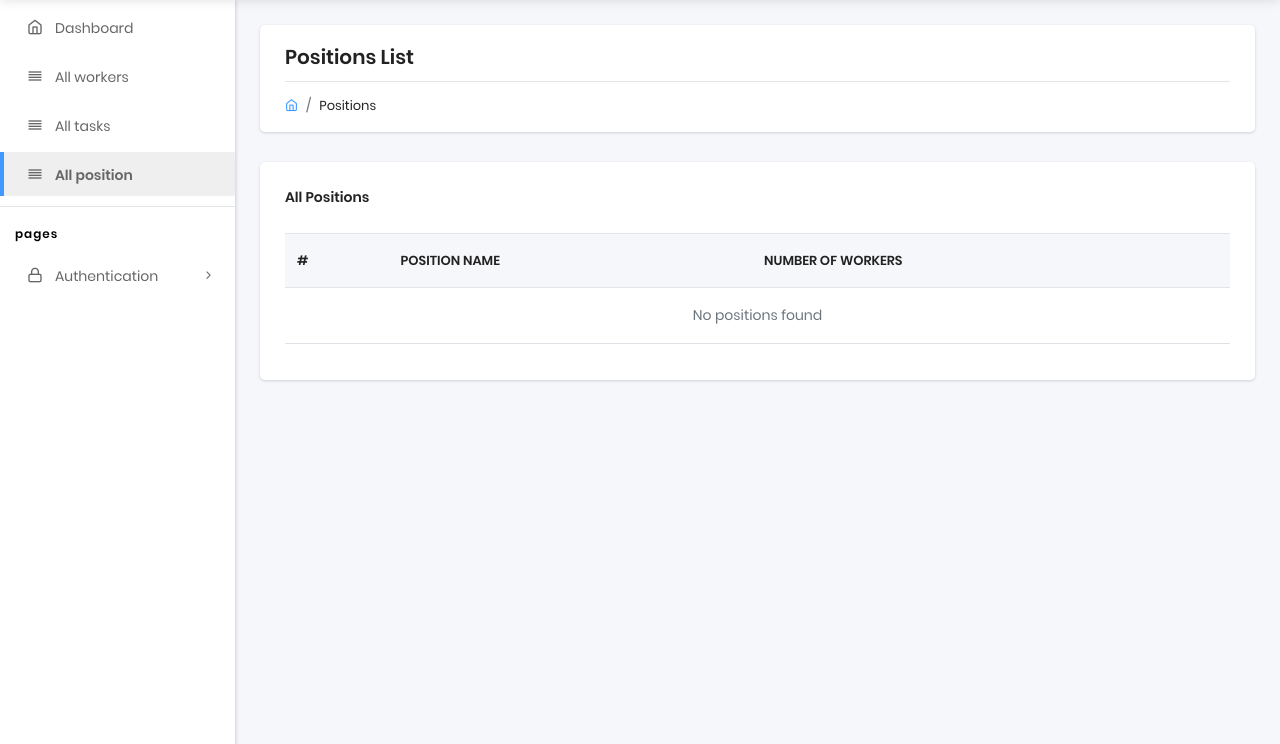
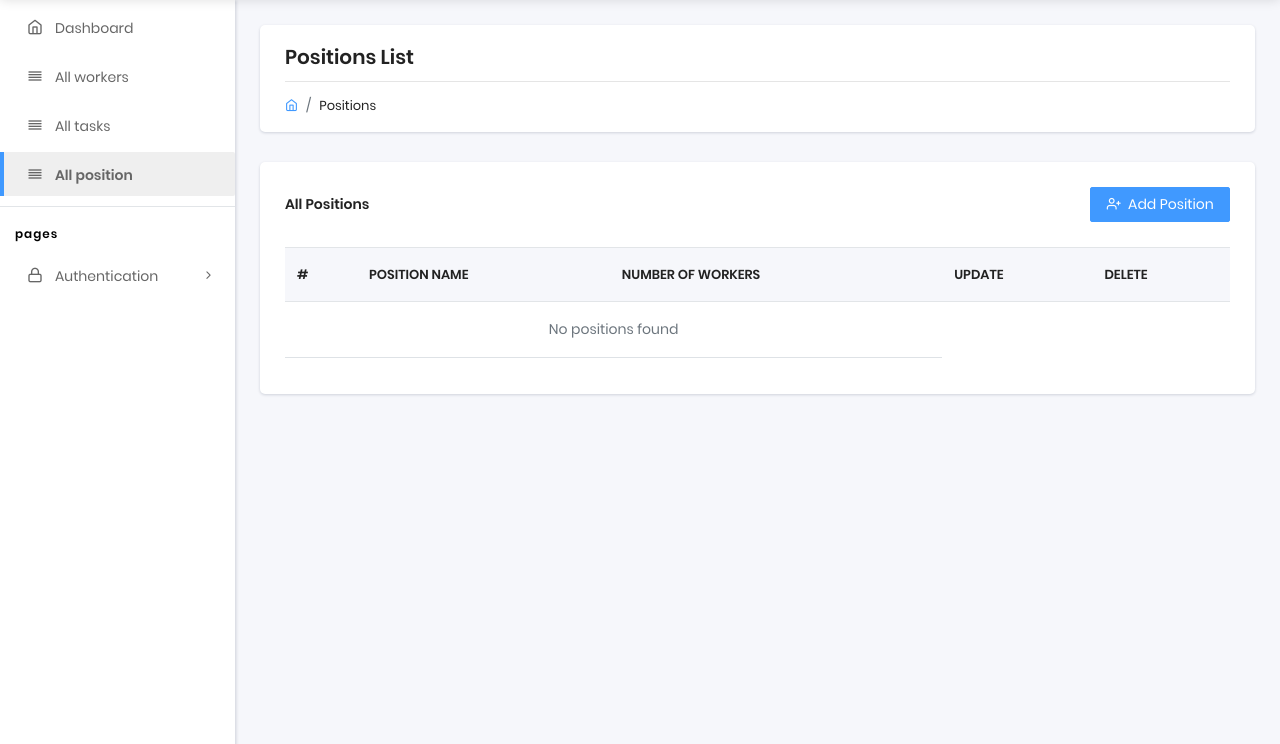
Before and after one commit to trs-ostapchuk/task-manager, a Django app: page /positions/ in a window 1280 px wide. Shown: the part 56-800 px from the top of the page. Run offline with Django 4.2, Linux system fonts and the light colour scheme; the visitor is signed in with stand-in values (Sample User, id 1); data that the repository does not hold is empty; some libraries are stand-ins or nearby versions.

Commit message:
Add buttons for working with position

```diff
--- a/templates/home/position_list.html
+++ b/templates/home/position_list.html
@@ -26,8 +26,12 @@
 
     <!-- Content -->
     <div class="card">
-      <div class="card-header">
+      <div class="card-header d-flex justify-content-between align-items-center">
         <h5>All Positions</h5>
+
+        <a href="#" class="btn btn-primary">
+          <i class="feather icon-user-plus me-1"></i> Add Position
+        </a>
       </div>
       <div class="card-body">
         <div class="table-responsive">
@@ -37,6 +41,8 @@
               <th>#</th>
               <th>Position Name</th>
               <th>Number of Workers</th>
+              <th>Update</th>
+              <th>Delete</th>
             </tr>
             </thead>
             <tbody>
@@ -48,6 +54,16 @@
                   <span class="badge bg-primary">
                     {{ position.workers.count }}
                   </span>
+              </td>
+              <td>
+                <a href="#" class="btn btn-sm btn-warning">
+                  Edit Position
+                </a>
+              </td>
+              <td>
+                <a href="#" class="btn btn-sm btn-danger">
+                  Delete Position
+                </a>
               </td>
             </tr>
             {% empty %}
```
Lines whose indentation alone changed are shown as unchanged.
